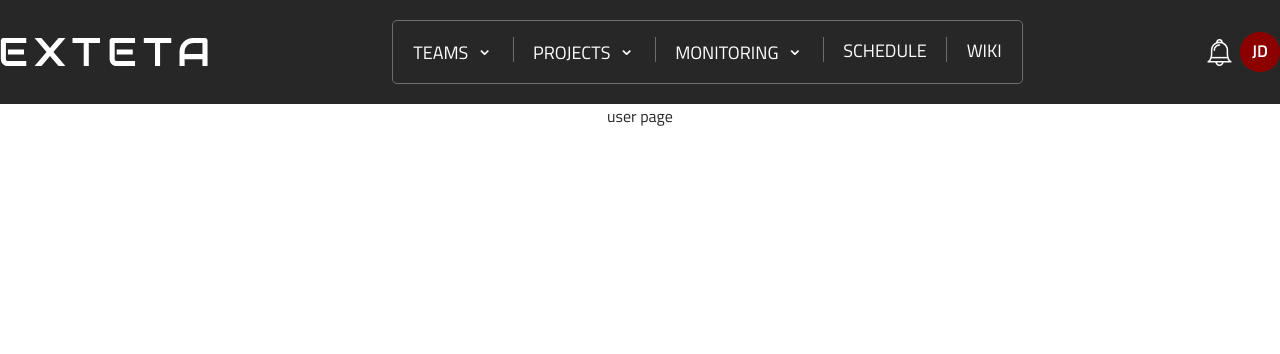
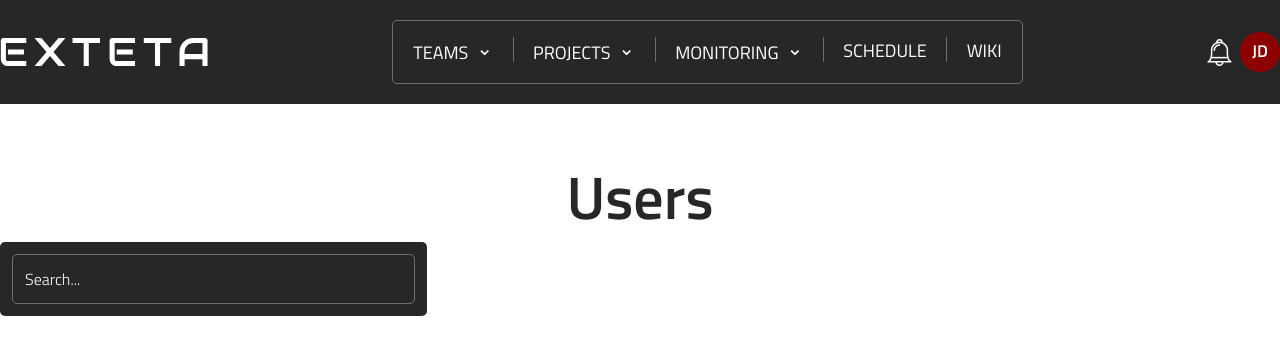
Before and after one commit to MaximGavd/jira-clone, a React (Create React App) app: page /users in a window 1280 px wide. Shown: the top 354 px of the page. Built offline with nearby package versions, Linux system fonts and the light colour scheme.

Commit message:
user page started

```diff
--- a/src/App.tsx
+++ b/src/App.tsx
@@ -3,8 +3,8 @@ import Header from './Components/common/Header/Header';
 import Footer from './Components/common/Footer/Footer';
 import { Route, Routes } from 'react-router-dom';
 import Home from './Components/pages/Home/Home';
-import Users from "./Components/pages/Users/Users";
 import Worklogs from "./Components/pages/Worklogs/Worklogs";
+import UserPage from "./Components/pages/Users/UserPage";
 
 function App() {
   return (
@@ -12,10 +12,8 @@ function App() {
       <Header />
         <Routes>
           <Route path="/" element={<Home />} />
-          <Route path="/users" element={<Users />} />
-          <Route path="/worklogs/:id" element={<Worklogs />} />
-
-        {/*  hey */}
+          <Route path="/users" element={<UserPage />} />
+          <Route path="/worklogs/:name" element={<Worklogs />} />
         </Routes>
     </div>
   );
--- /dev/null
+++ b/src/Components/pages/Users/UserPage.tsx
@@ -0,0 +1,15 @@
+import React from 'react';
+import UsersSidebar from "./components/users-sidebar/UsersSidebar";
+
+const Users = () => {
+    return (
+        <div className="container mx-auto">
+            <div className="text-2xl font-semibold text-dark mt-12">Users</div>
+            <div className="container grid grid-cols-12">
+                <UsersSidebar />
+            </div>
+        </div>
+    );
+};
+
+export default Users;
--- a/src/Components/pages/Users/Users.tsx
+++ /dev/null
@@ -1,11 +0,0 @@
-import React from 'react';
-
-const Users = () => {
-    return (
-        <div className="text-dark">
-            user page
-        </div>
-    );
-};
-
-export default Users;
--- /dev/null
+++ b/src/Components/pages/Users/components/users-sidebar/UsersSidebar.tsx
@@ -0,0 +1,11 @@
+import React from 'react';
+
+const Users = () => {
+    return (
+        <div className="text-left col-span-4 bg-dark rounded-md p-3">
+            <input className="w-full bg-dark rounded-md border border-gray-300 text-white placeholder:text-white placeholder:font-light p-3" type="text" placeholder="Search..."/>
+        </div>
+    );
+};
+
+export default Users;
--- /dev/null
+++ b/src/Components/pages/Users/components/users-sidebar/users/UserList.tsx
@@ -0,0 +1,11 @@
+import React from 'react';
+
+const UserList = () => {
+    return (
+        <div>
+            single user here
+        </div>
+    );
+};
+
+export default UserList;
```
